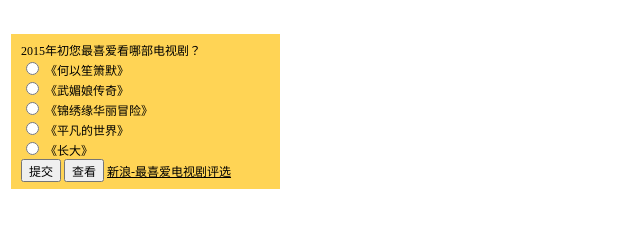
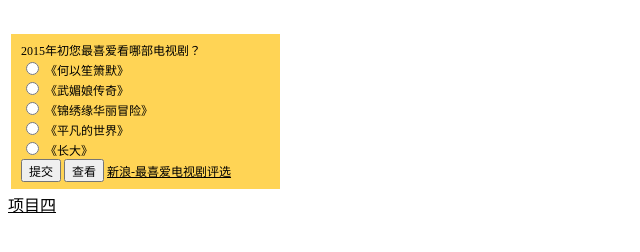
Before and after one commit to Cullensdd/Cullensdd.github.io., a plain HTML site: page index.html in a window 1280 px wide. Shown: the whole page, without its empty margins (0-640 px from the left). Drawn offline with Linux system fonts and the light colour scheme.

Commit message:
Update index.html

```diff
--- a/index.html
+++ b/index.html
@@ -71,6 +71,6 @@ a {
 </table>
 </body>
 
-
+	<a href="index.html">项目四</a>
 </body>
 </html>
```
